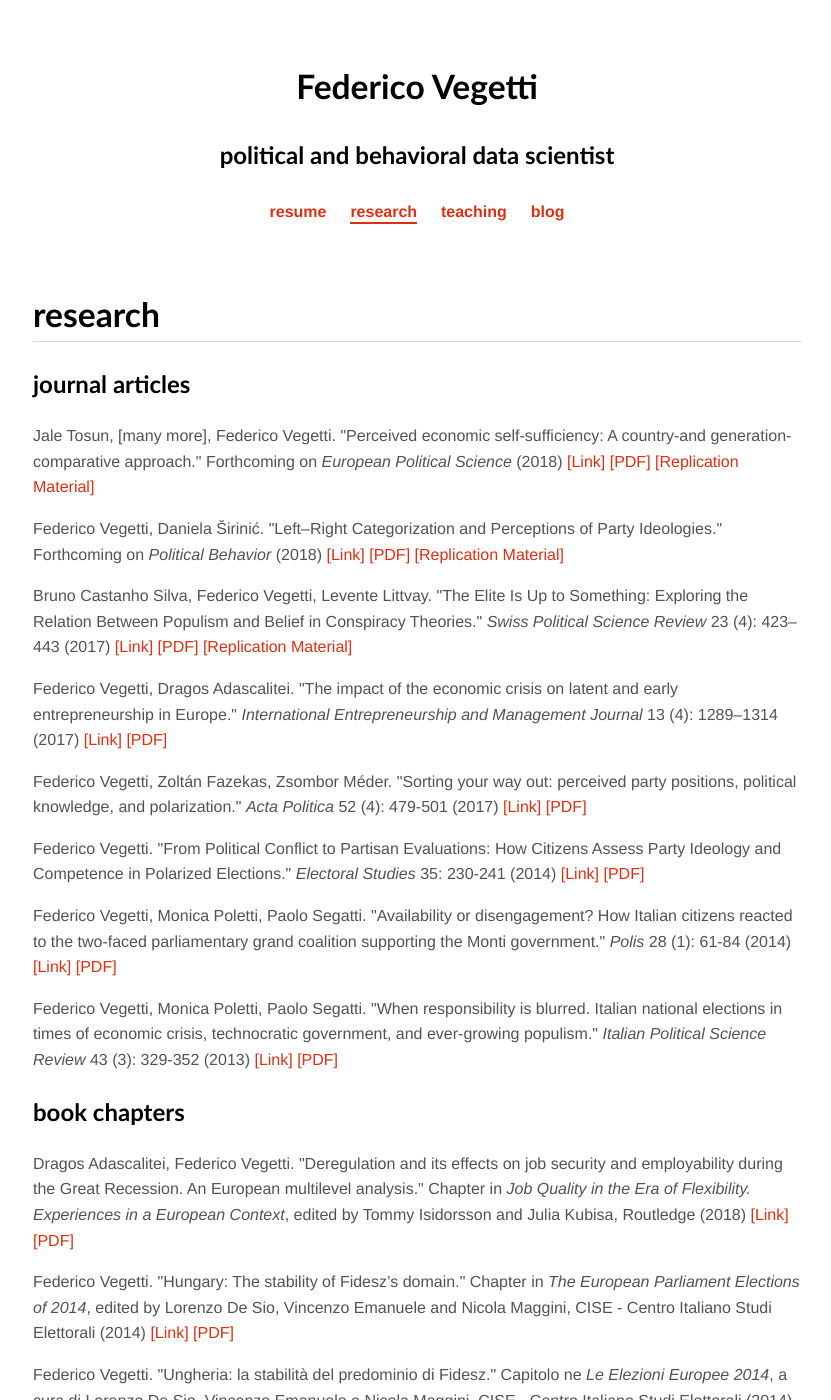
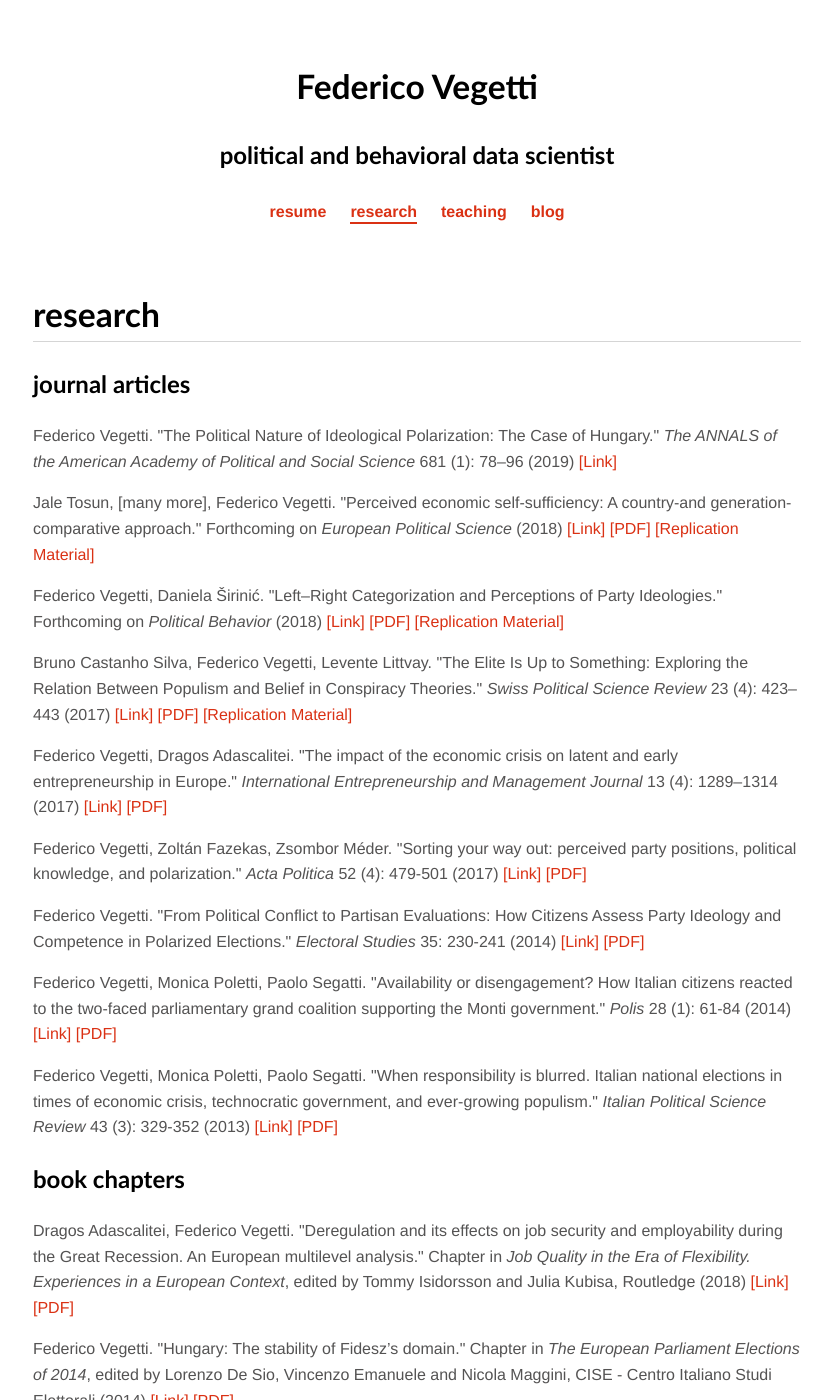
Before and after one commit to federicovegetti/federicovegetti.github.io, a Jekyll site: the page built from research/index.html, in a window 1280 px wide and 1400 px high. Shown: the whole window, without its empty margins (223-1054 px from the left). Built offline with Jekyll 4.4.1, drawn with Linux system fonts in a browser that asks for light colours; some of the changed text lies outside the part shown.

Commit message:
update to publications

```diff
--- a/research/index.html
+++ b/research/index.html
@@ -7,6 +7,10 @@ permalink: research/
 <h1>{{ page.title }}</h1>
 
 <h2>journal articles</h2>
+
+	<p>Federico Vegetti. "The Political Nature of Ideological Polarization: The Case of Hungary." <i>The ANNALS of the American Academy of Political and Social Science</i> 681 (1): 78–96 (2019)
+		<a href="https://doi.org/10.1177%2F0002716218813895" target="_blank">[Link]</a>
+	</p>
 
 	<p>Jale Tosun, [many more], Federico Vegetti. "Perceived economic self-sufficiency: A country-and generation-comparative approach." Forthcoming on <i>European Political Science</i> (2018)
 		<a href="https://doi.org/10.1057/s41304-018-0186-3" target="_blank">[Link]</a>
```
Also changed, not shown: other parts of research/index.html (+0 -3 lines).
